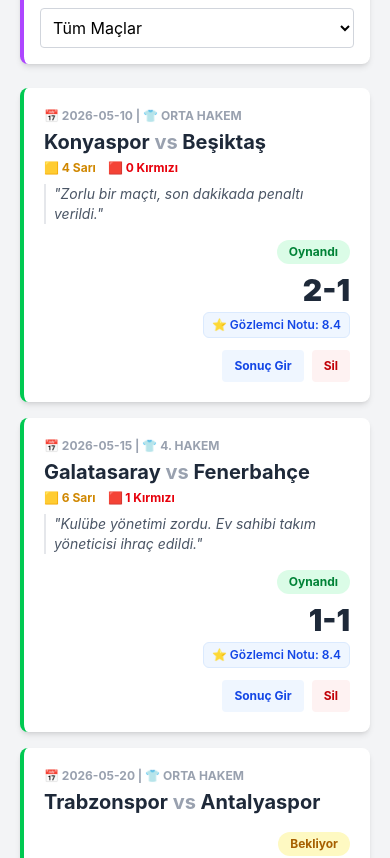
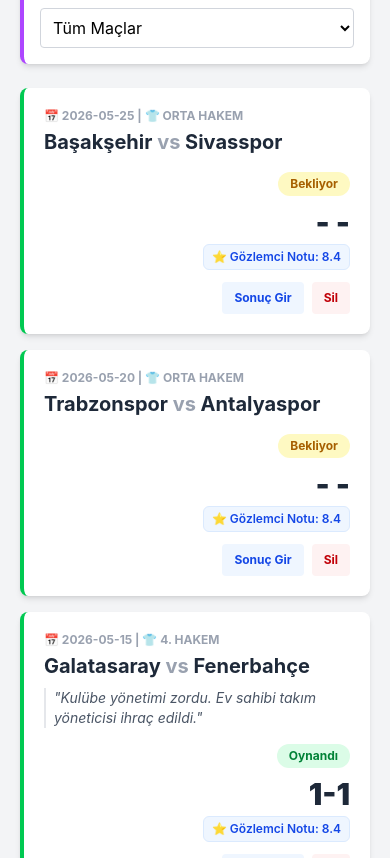
Before and after one commit to KeremYildirim0611/hakem-takip-app, a React (Vite) app: page / in a window 390 px wide. Shown: the part 960-1818 px from the top of the page. Built offline with nearby package versions, Linux system fonts and the light colour scheme.

Commit message:
Kart girişleri sadece orta hakeme özel yapıldı, grid düzeltildi ve maçlar tarihe göre sıralandı

```diff
--- a/src/Components/MatchCard.jsx
+++ b/src/Components/MatchCard.jsx
@@ -31,9 +31,13 @@
     <div className="bg-white p-5 rounded-lg shadow-md border-l-4 border-green-500 hover:shadow-lg transition-all">
       {isEditing ? (
         /* DÜZENLEME MODU (Form Alanı) */
-        <div className="space-y-3">
-          <div className="grid grid-cols-1 md:grid-cols-2 gap-4">
-            <div>
+        <div className="space-y-4">
+
+          {/* TEK BİR ANA GRİD: Orta hakemse 4 eşit parça, değilse skor geniş kalır */}
+          <div className="grid grid-cols-2 md:grid-cols-4 gap-4">
+
+            {/* Maç Skoru (Orta Hakem değilse 3 kolonluk yer kaplar, Orta Hakemse 1 kolon) */}
+            <div className={`col-span-2 ${match.role === 'Orta Hakem' ? 'md:col-span-1' : 'md:col-span-3'}`}>
               <label className="block text-xs font-bold text-gray-500 uppercase mb-1">Maç Skoru</label>
               <input
                 type="text"
@@ -44,10 +48,11 @@
               />
             </div>
 
-            {/* Kart Sayısı ve Gözlemci Notu Giriş Alanları */}
-            <div className="grid grid-cols-3 gap-2">
-              <div>
-                <label className="block text-xs font-bold text-yellow-600 uppercase mb-1">Sarı Kart</label>
+            {/* KOŞULLU RENDER: Sadece Orta Hakem ise kartlar görünür */}
+            {match.role === 'Orta Hakem' && (
+              <>
+                <div className="col-span-1">
+                  <label className="block text-[10px] sm:text-xs font-bold text-yellow-600 uppercase mb-1 truncate">Sarı Kart</label>
                   <input
                     type="number"
                     value={yellowCards}
@@ -55,8 +60,8 @@
                     className="w-full border border-gray-300 rounded shadow-sm p-2 focus:ring-yellow-500 outline-none"
                   />
                 </div>
-              <div>
-                <label className="block text-xs font-bold text-red-600 uppercase mb-1">Kırmızı Kart</label>
+                <div className="col-span-1">
+                  <label className="block text-[10px] sm:text-xs font-bold text-red-600 uppercase mb-1 truncate">Kır. Kart</label>
                   <input
                     type="number"
                     value={redCards}
@@ -64,19 +69,23 @@
                     className="w-full border border-gray-300 rounded shadow-sm p-2 focus:ring-red-500 outline-none"
                   />
                 </div>
-              <div>
-                <label className="block text-xs font-bold text-blue-600 uppercase mb-1">Gözlemci Notu</label>
+              </>
+            )}
+
+            {/* Gözlemci Notu (Her zaman görünür) */}
+            <div className="col-span-2 md:col-span-1">
+              <label className="block text-[10px] sm:text-xs font-bold text-blue-600 uppercase mb-1 truncate">Gözlemci Notu</label>
               <input
                 type="number"
                 step="0.1"
                 value={observerPoint}
                 onChange={(e) => setObserverPoint(e.target.value)}
-                  className="w-full border border-blue-300 rounded shadow-sm p-2 bg-blue-50 focus:ring-blue-500 outline-none font-bold"
+                className="w-full border border-blue-300 rounded shadow-sm p-2 bg-blue-50 focus:ring-blue-500 outline-none font-bold text-center"
               />
             </div>
           </div>
-          </div>
 
+          {/* Notlar Kısmı */}
           <div>
             <label className="block text-xs font-bold text-gray-500 uppercase mb-1">Hakem Notları</label>
             <textarea
@@ -103,7 +112,8 @@
               {match.homeTeam} <span className="text-gray-400">vs</span> {match.awayTeam}
             </h2>
 
-            {match.status === 'Oynandı' && (
+            {/* Oynandı ve Orta Hakem olma şartı */}
+            {match.status === 'Oynandı' && match.role === 'Orta Hakem' && (
                <div className="flex space-x-3 mt-1">
                  <span className="text-xs font-bold text-yellow-600">🟨 {match.yellowCards || 0} Sarı</span>
                  <span className="text-xs font-bold text-red-600">🟥 {match.redCards || 0} Kırmızı</span>
--- a/src/Pages/HomePage.jsx
+++ b/src/Pages/HomePage.jsx
@@ -49,12 +49,15 @@
   const yellowAverage = playedCount > 0 ? (totalYellows / playedCount).toFixed(1) : "0.0";
   const redAverage = playedCount > 0 ? (totalReds / playedCount).toFixed(1) : "0.0";
 
-  const filteredMatches = matches.filter(match => {
-    const matchesSearch = match.homeTeam.toLowerCase().includes(searchTerm.toLowerCase()) ||
-                          match.awayTeam.toLowerCase().includes(searchTerm.toLowerCase());
-    const matchesStatus = filterStatus === 'Tümü' || match.status === filterStatus;
-    return matchesSearch && matchesStatus;
-  });
+// Filtreleme ve YENİ: Tarihe Göre Sıralama
+  const filteredMatches = matches
+    .filter(match => {
+      const matchesSearch = match.homeTeam.toLowerCase().includes(searchTerm.toLowerCase()) ||
+                            match.awayTeam.toLowerCase().includes(searchTerm.toLowerCase());
+      const matchesStatus = filterStatus === 'Tümü' || match.status === filterStatus;
+      return matchesSearch && matchesStatus;
+    })
+    .sort((a, b) => new Date(b.date) - new Date(a.date));
 
   return (
     <div className="max-w-6xl mx-auto p-5 py-10">
```
Lines whose indentation alone changed are shown as unchanged.
